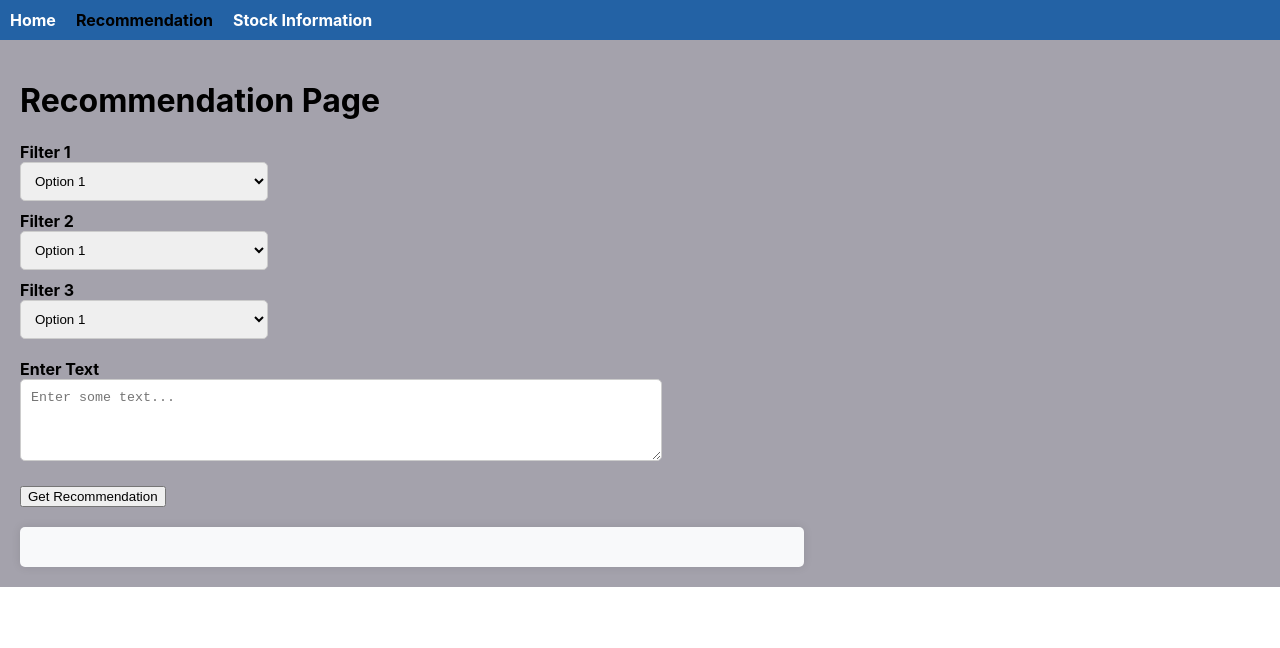
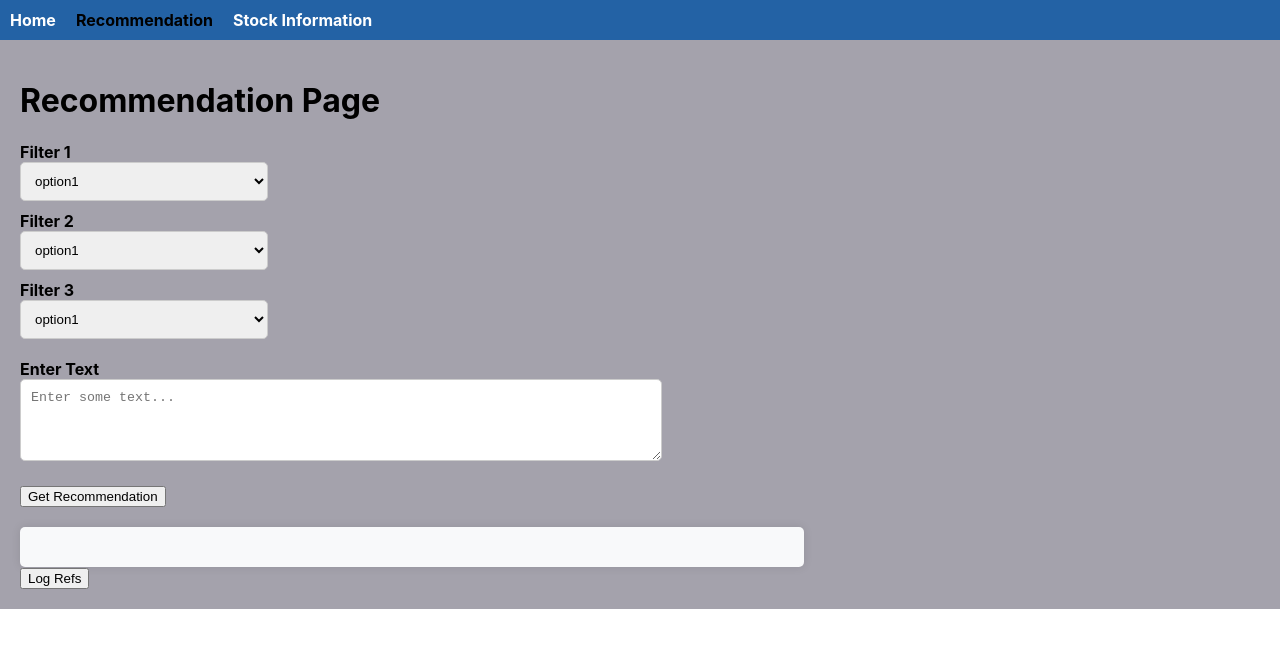
Before and after one commit to Delaram-Khakzad/StockSavvy, a React (Create React App) app: page /recommendation in a window 1280 px wide. Shown: the top 648 px of the page. Built offline with nearby package versions, Linux system fonts and the light colour scheme.

Commit message:
Inter page navigation works

```diff
--- /dev/null
+++ b/src/components/FilterOption.js
@@ -0,0 +1,19 @@
+import React from 'react';
+
+const FilterOption = ({ filterNum, filterOptions, currentFilterOption }) => {
+
+    currentFilterOption.current = filterOptions[0];
+
+    return (
+        <div className='filter-group'>
+            <label>Filter {filterNum}</label>
+            <select defaultValue={currentFilterOption} onChange={(e) => currentFilterOption.current = e.target.value}>
+                {filterOptions.map((option) => (
+                    <option key={option} value={option}>{option}</option>
+                ))}
+            </select>
+        </div>
+    );
+}
+
+export default FilterOption;
--- a/src/components/HomePage.js
+++ b/src/components/HomePage.js
@@ -1,9 +1,26 @@
 // HomePage.js
-import React from 'react';
-import { Link } from 'react-router-dom';
+import React, { useState } from 'react';
+import { Link , useNavigate} from 'react-router-dom';
 import '../styles/HomePage.css'; // Import CSS file
 
 const HomePage = () => {
+    const [stockSymbol, setStockSymbol] = useState('');
+    const [recommendation, setRecommendation] = useState('');
+
+    const navigate = useNavigate();
+
+    const navigateToStockInfo = (e) => {
+        if (e.key === 'Enter') {
+            navigate('/stock-info', { state: stockSymbol });
+        }
+    };
+
+    const navigateToRecommendation = (e) => {
+        if (e.key === 'Enter') {
+            navigate('/recommendation', { state: recommendation });
+        }
+    }
+
     return (
         <div className="container">
             <div className="hero">
@@ -11,14 +28,14 @@ const HomePage = () => {
             </div>
             <div className="input-container">
                 <div className="input-group">
-                    <input type="text" placeholder="Enter stock symbol for specific information" />
-                    <Link to="/stock-info">
+                    <input type="text" placeholder="Enter stock symbol for specific information" onChange={(e) =>setStockSymbol(e.target.value)} onKeyDown={navigateToStockInfo}/>
+                    <Link to="/stock-info" state={stockSymbol}>
                         <button>Get Stock Info</button>
                     </Link>
                 </div>
                 <div className="input-group">
-                    <input type="text" placeholder="Enter criteria for stock recommendation" />
-                    <Link to="/recommendation">
+                    <input type="text" placeholder="Enter criteria for stock recommendation" onChange={(e) =>setRecommendation(e.target.value)} onKeyDown={navigateToRecommendation}/>
+                    <Link to="/recommendation" state={recommendation}>
                         <button>Get Recommendation</button>
                     </Link>
                 </div>
--- a/src/components/RecommendationPage.js
+++ b/src/components/RecommendationPage.js
@@ -1,44 +1,39 @@
 // RecommendationPage.js
-import React from 'react';
-import { Link } from 'react-router-dom';
+import React, { useState, useRef } from 'react';
 import '../styles/RecommendationPage.css'; // Import CSS file
+import { useLocation } from 'react-router-dom';
+import FilterOption from './FilterOption';
 
 const RecommendationPage = () => {
+    const location = useLocation();
+    const previousUserInput = location.state;
+
+    const numFilters = 3;
+    const filterOptions = ['option1', 'option2'];
+    const filterRefs = useRef(Array(numFilters).fill().map(() => React.createRef()));
+    console.log(filterRefs);
+
+
+    const [userInput, setUserInput] = useState(previousUserInput || '');
+
     return (
         <div className="container">
-            <h1>Recommendation Page</h1>
+            <h1 >Recommendation Page</h1>
             <div className="filters">
-                {/* Place holders for filters */}
-                <div className="filter-group">
-                    <label>Filter 1</label>
-                    <select>
-                        <option value="option1">Option 1</option>
-                        <option value="option2">Option 2</option>
-                    </select>
-                </div>
-                <div className="filter-group">
-                    <label>Filter 2</label>
-                    <select>
-                        <option value="option1">Option 1</option>
-                        <option value="option2">Option 2</option>
-                    </select>
-                </div>
-                <div className="filter-group">
-                    <label>Filter 3</label>
-                    <select>
-                        <option value="option1">Option 1</option>
-                        <option value="option2">Option 2</option>
-                    </select>
-                </div>
+                {Array(numFilters).fill().map((_, i) => i).map((filterNum) => (
+                    <FilterOption key={filterNum} filterNum={filterNum+1} filterOptions={filterOptions} currentFilterOption={filterRefs.current[filterNum]}/>
+                ))
+                }
             </div>
-            <div className="input-text">
-                <label>Enter Text</label>
-                <textarea rows="4" placeholder="Enter some text..."></textarea>
+            <div className="input-text" >
+                <label >Enter Text</label>
+                <textarea rows="4" placeholder="Enter some text..." defaultValue={userInput} onChange={(e) => setUserInput(e.target.value)} ></textarea>
             </div>
             <button>Get Recommendation</button>
             <div className="result">
                 {/* Space to show resulting text */}
             </div>
+            <button onClick={() => console.log(filterRefs)}>Log Refs</button>
         </div>
     );
 }
--- a/src/components/StockInformationPage.js
+++ b/src/components/StockInformationPage.js
@@ -15,11 +15,11 @@ const StockInformationPage = () => {
             </div>
             <p className="description">Additional description goes here...</p>
             <div className="news-links">
-                <h2>Related News</h2>
+                {/* <h2>Related News</h2>
                 <a href="#">News Article 1</a>
                 <p>Short preview of the news article...</p>
                 <a href="#">News Article 2</a>
-                <p>Short preview of the news article...</p>
+                <p>Short preview of the news article...</p> */}
                 {/* Add more news articles if needed */}
             </div>
         </div>
```
